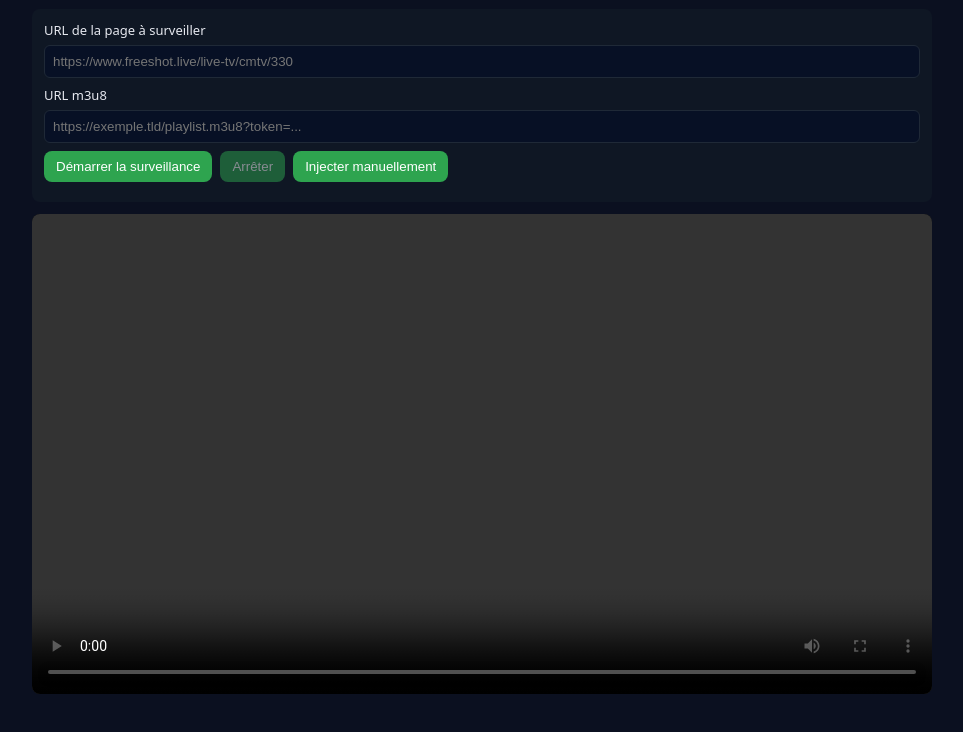
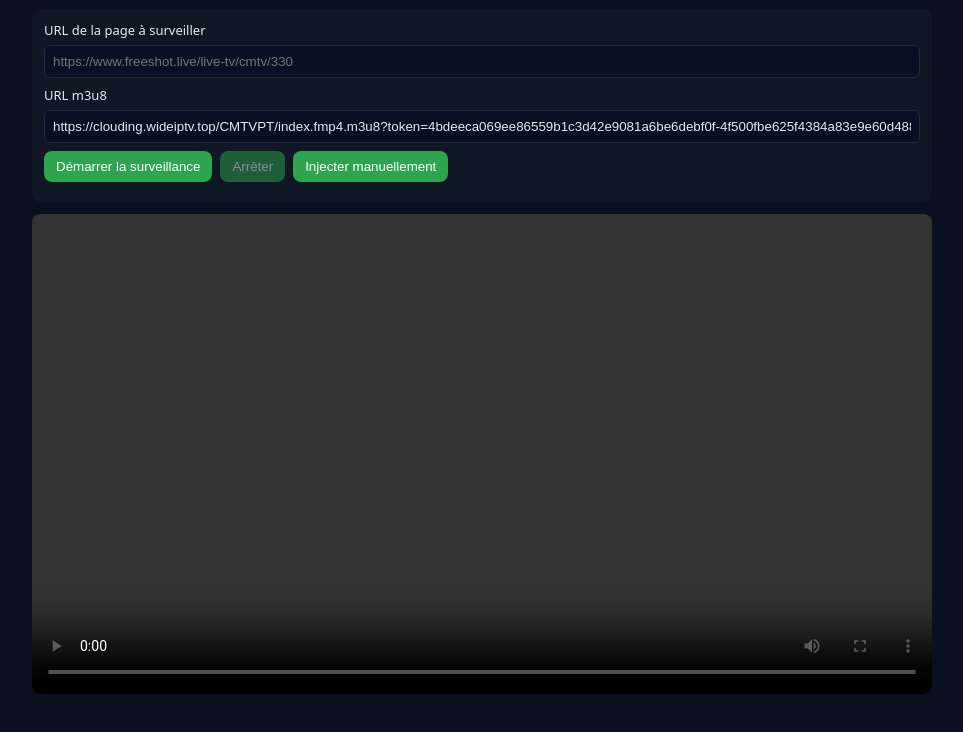
Before and after one commit to vsalema/player-proxy, a plain HTML site: page index.html in a window 1280 px wide. Shown: the part 54-786 px from the top of the page, without its empty margins (158-1121 px from the left). Drawn offline with nearby package versions, Linux system fonts and the light colour scheme.

Commit message:
Update index.html

```diff
--- a/index.html
+++ b/index.html
@@ -18,7 +18,7 @@
       </label>
 
       <label>URL m3u8
-        <input id="m3u8Url" placeholder="https://exemple.tld/playlist.m3u8?token=..." />
+        <input id="m3u8Url" value="https://clouding.wideiptv.top/CMTVPT/index.fmp4.m3u8?token=4bdeeca069ee86559b1c3d42e9081a6be6debf0f-4f500fbe625f4384a83e9e60d4881b7f-1762564085-1762553285" placeholder="https://exemple.tld/playlist.m3u8?token=..." />
       </label>
 
       <div class="row">
```
